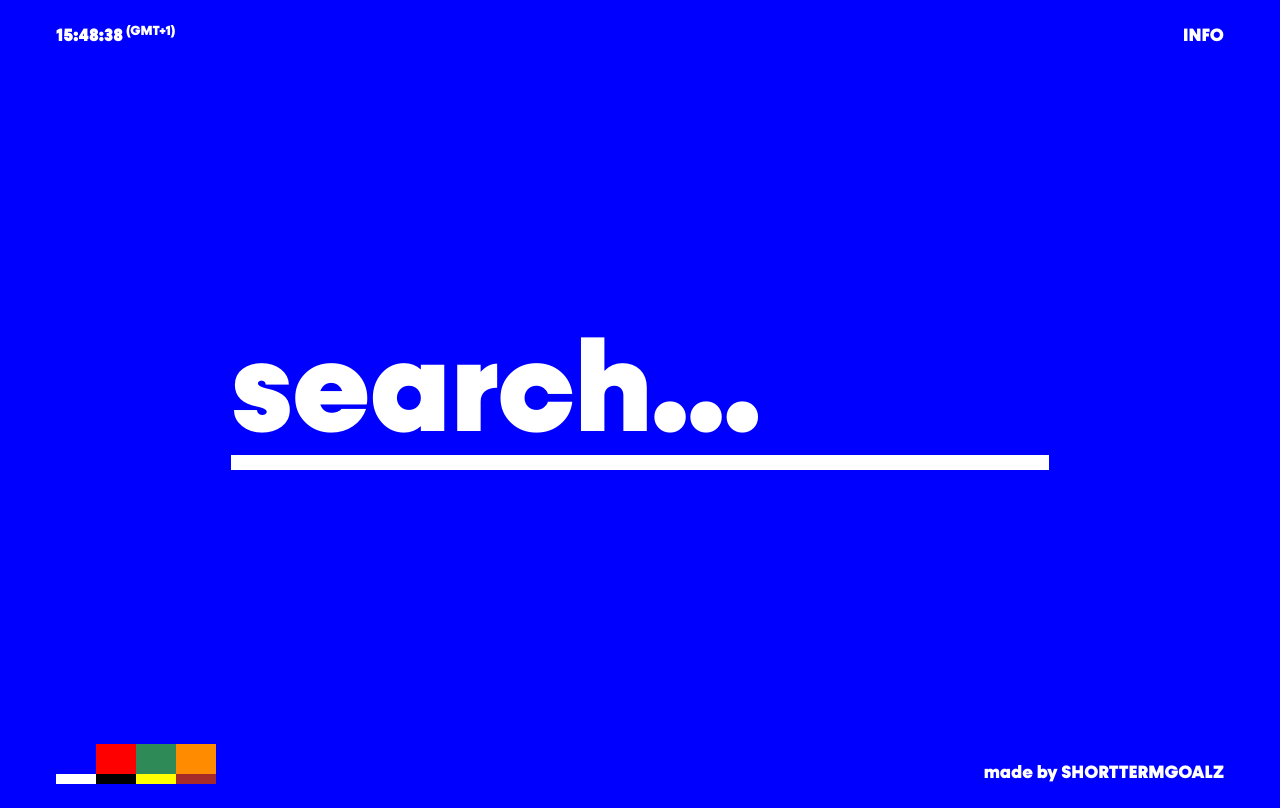
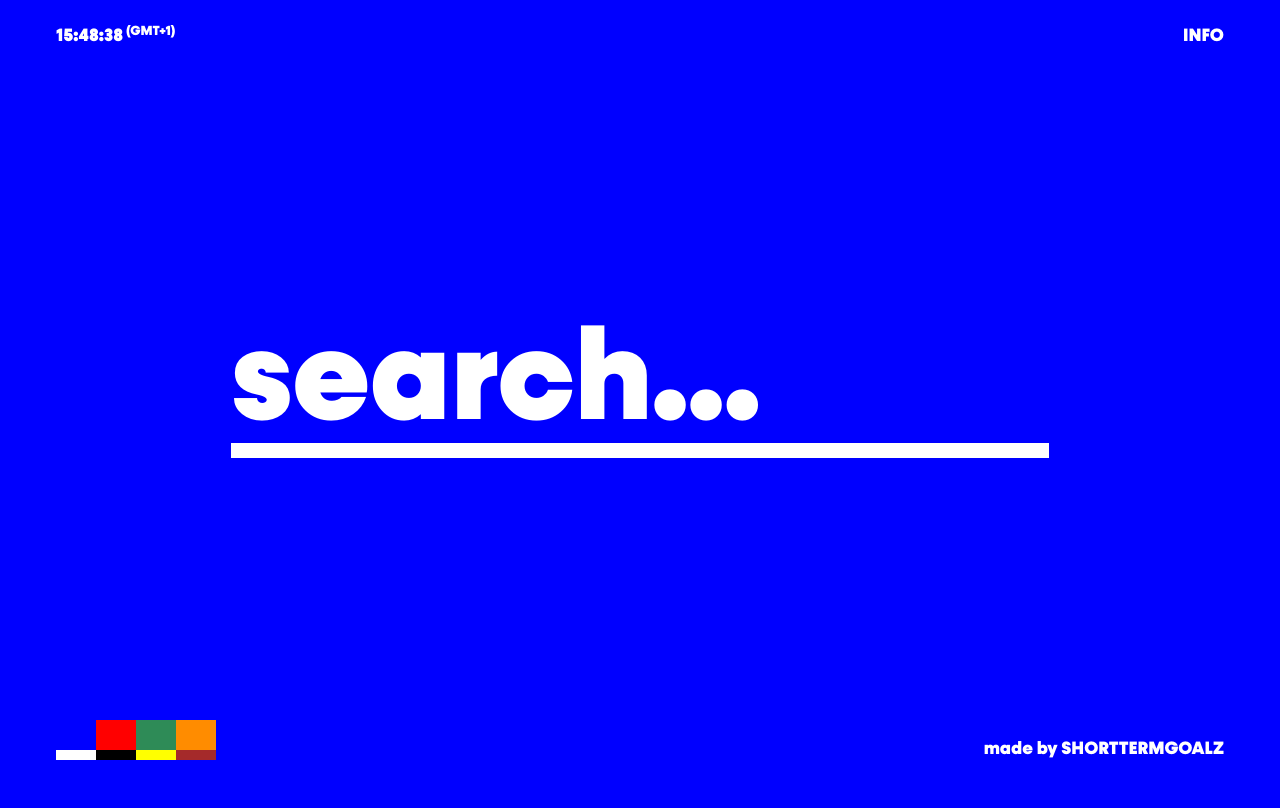
Before and after one commit to shorttermgoals/TesoroTermino, a Next.js app: page / in a window 1280 px wide. Built offline with nearby package versions, Linux system fonts and the light colour scheme.

Commit message:
viewport height responsive fixed

```diff
--- a/styles/globals.css
+++ b/styles/globals.css
@@ -21,7 +21,7 @@ main {
   flex-direction: column;
   align-items: center;
   padding: 1rem 3rem;
-  min-height: 95vh;
+  min-height: 94vh;
   overflow-x: hidden;
   overflow-y: hidden;
 }
@@ -197,6 +197,42 @@ input[type="text"] {
   margin-top: 80px;
 }
 
+@media only screen and (max-height: 1400px ) {
+  main{
+    min-height: 90vh;
+  }
+}
+
+@media only screen and (max-height: 1000px ) {
+  main{
+    min-height: 94vh;
+  }
+}
+
+@media only screen and (max-height: 900px ) {
+  main{
+    min-height: 92vh;
+  }
+}
+
+@media only screen and (max-height: 700px ) {
+  main{
+    min-height: 90vh;
+  }
+}
+
+@media only screen and (max-height: 500px ) {
+  main{
+    min-height: 88vh;
+  }
+}
+
+@media only screen and (max-height: 400px ) {
+  main{
+    min-height: 86vh;
+  }
+}
+
 @media only screen and (max-width: 1600px) {
 
   input{
```
